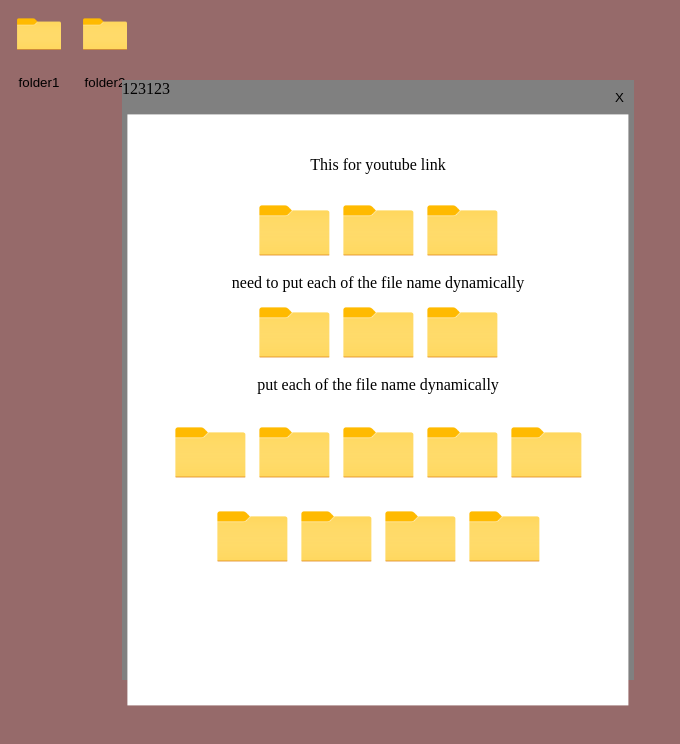
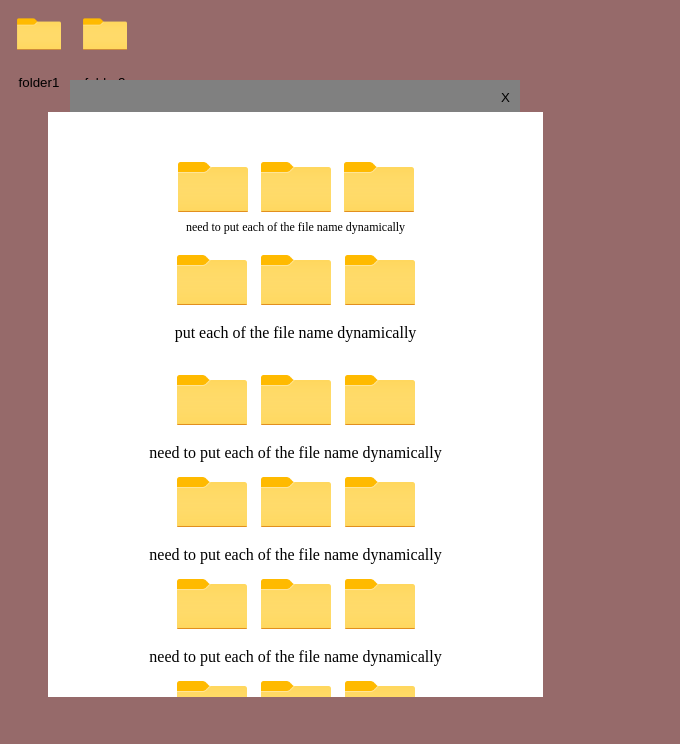
Before and after one commit to jun-yub-kim/Newjeans_project, a plain HTML site: page index.html in a window 1280 px wide. Both pictures are taken after a click on the button "folder1". Shown: the whole page, without its empty margins (0-680 px from the left). Drawn offline with nearby package versions, Linux system fonts and the light colour scheme.

Commit message:
line spacing between folder and text

```diff
--- a/index.html
+++ b/index.html
@@ -25,14 +25,27 @@
 </head>
 <body>
   <div id="popup1" style="display:none">
-
     <div style="position: absolute; top: 0; right: 0;">
       <button id="hide-popup1">X</button>
     </div>
-    123123
     <div id="popup-content1">
-      <p>This for youtube link</p>
       <div class="scroll-image">
+
+        <div>
+
+        <p class ='line_spacing'>
+        <img src="/Folder_Icon.png" width = "50%" height = "50%" style="max-width:80px; height:auto;">
+        <img src="/Folder_Icon.png" width = "50%" height = "50%" style="max-width:80px; height:auto;">
+        <img src="/Folder_Icon.png" width = "50%" height = "50%" style="max-width:80px; height:auto;">
+        <br>
+        need to put each of the file name dynamically</p>
+        </div>
+        <div>
+        <img src="/Folder_Icon.png" width = "50%" height = "50%" style="max-width:80px; height:auto;">
+        <img src="/Folder_Icon.png" width = "50%" height = "50%" style="max-width:80px; height:auto;">
+        <img src="/Folder_Icon.png" width = "50%" height = "50%" style="max-width:80px; height:auto;">
+        </div>
+        put each of the file name dynamically<br><br>
         <div>
         <img src="/Folder_Icon.png" width = "50%" height = "50%" style="max-width:80px; height:auto;">
         <img src="/Folder_Icon.png" width = "50%" height = "50%" style="max-width:80px; height:auto;">
@@ -44,16 +57,19 @@
         <img src="/Folder_Icon.png" width = "50%" height = "50%" style="max-width:80px; height:auto;">
         <img src="/Folder_Icon.png" width = "50%" height = "50%" style="max-width:80px; height:auto;">
         </div>
-        put each of the file name dynamically<br><br>
+        need to put each of the file name dynamically<br>
+        <div>
         <img src="/Folder_Icon.png" width = "50%" height = "50%" style="max-width:80px; height:auto;">
         <img src="/Folder_Icon.png" width = "50%" height = "50%" style="max-width:80px; height:auto;">
         <img src="/Folder_Icon.png" width = "50%" height = "50%" style="max-width:80px; height:auto;">
+        </div>
+        need to put each of the file name dynamically<br>
+        <div>
         <img src="/Folder_Icon.png" width = "50%" height = "50%" style="max-width:80px; height:auto;">
         <img src="/Folder_Icon.png" width = "50%" height = "50%" style="max-width:80px; height:auto;">
         <img src="/Folder_Icon.png" width = "50%" height = "50%" style="max-width:80px; height:auto;">
-        <img src="/Folder_Icon.png" width = "50%" height = "50%" style="max-width:80px; height:auto;">
-        <img src="/Folder_Icon.png" width = "50%" height = "50%" style="max-width:80px; height:auto;">
-        <img src="/Folder_Icon.png" width = "50%" height = "50%" style="max-width:80px; height:auto;">
+        </div>
+        need to put each of the file name dynamically<br>
       </div>
 
 
--- a/main.css
+++ b/main.css
@@ -1,7 +1,9 @@
 #popup1 {
     position: absolute;
     top: 10%;
-    left: 122px;
+    left: 70px;
+    min-width: 300px;
+    max-width: 450px;
     width: 40%;
     height: 75%;
     background-color: gray;
@@ -10,7 +12,7 @@
 
 #popup-content1 {
     position: absolute;
-    top: 55%;
+    top: 54%;
     left: 50%;
     min-width: 300px;
     max-width: 450px;
@@ -26,6 +28,11 @@
     overflow: auto;
     overflow-y: scroll;
     overflow-x: hidden;
+}
+
+.line_spacing {
+  font-size: 12px;
+  line-height: 10%;
 }
 
 #hide-popup1 {
```
